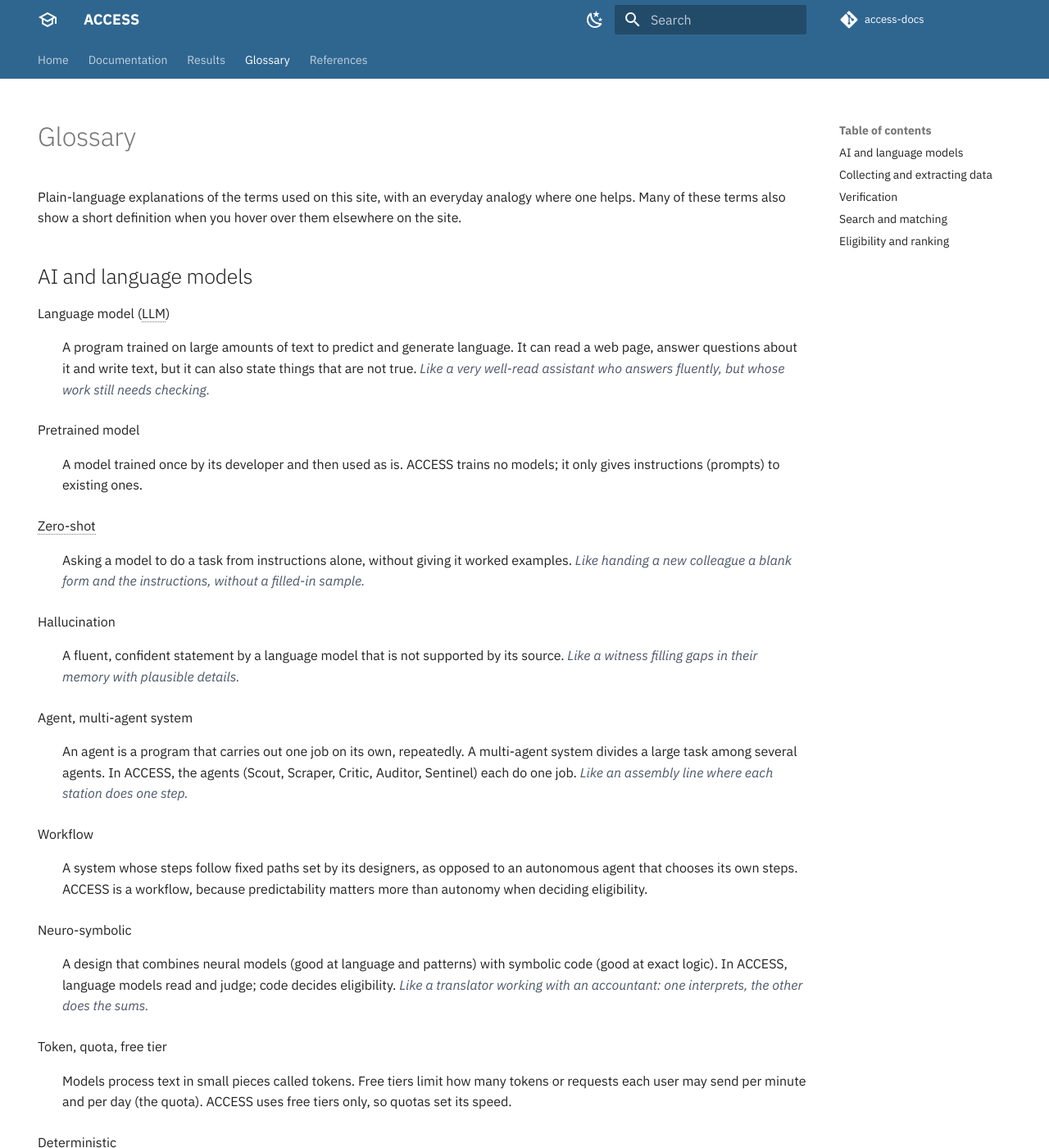
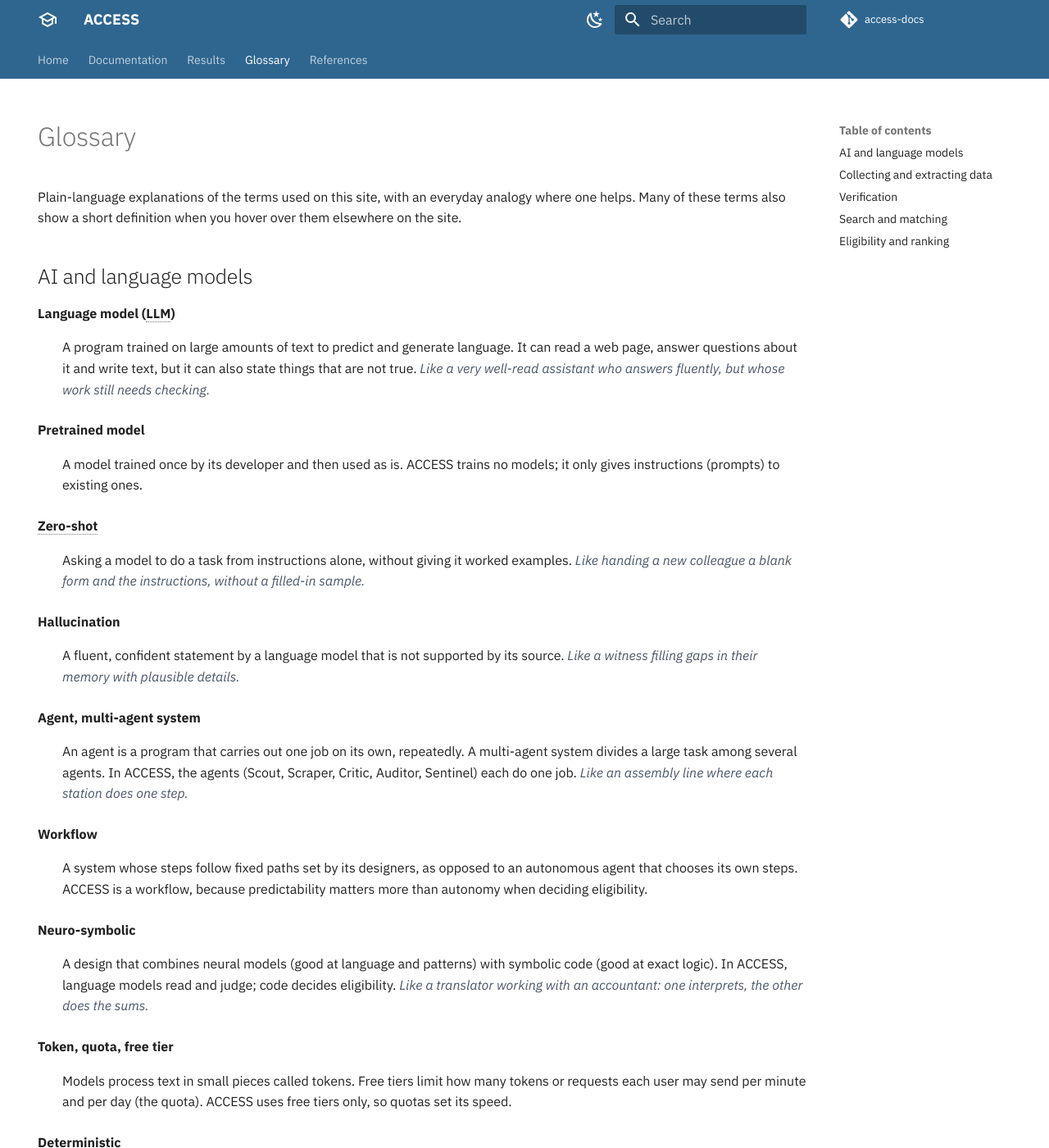
Before and after one commit to vishram0905/access-docs, an MkDocs documentation site: the page built from docs/glossary.md, in a window 1280 px wide and 1400 px high. Shown: the whole window at 82% size. Built offline with MkDocs 1.6.1 and Material for MkDocs 9.7.7, drawn with Linux system fonts in a browser that asks for light colours; comment, search, counter and statistics services are not loaded.

Commit message:
Glossary: terms in bold

```diff
--- a/docs/stylesheets/extra.css
+++ b/docs/stylesheets/extra.css
@@ -40,3 +40,7 @@
 .analogy { color: var(--access-muted); font-style: italic; }
 
 .qr { max-width: 220px; }
+
+/* Glossary: terms bold, definitions regular */
+.md-typeset dl dt { font-weight: 700; }
+.md-typeset dl dd { font-weight: 400; }
```
